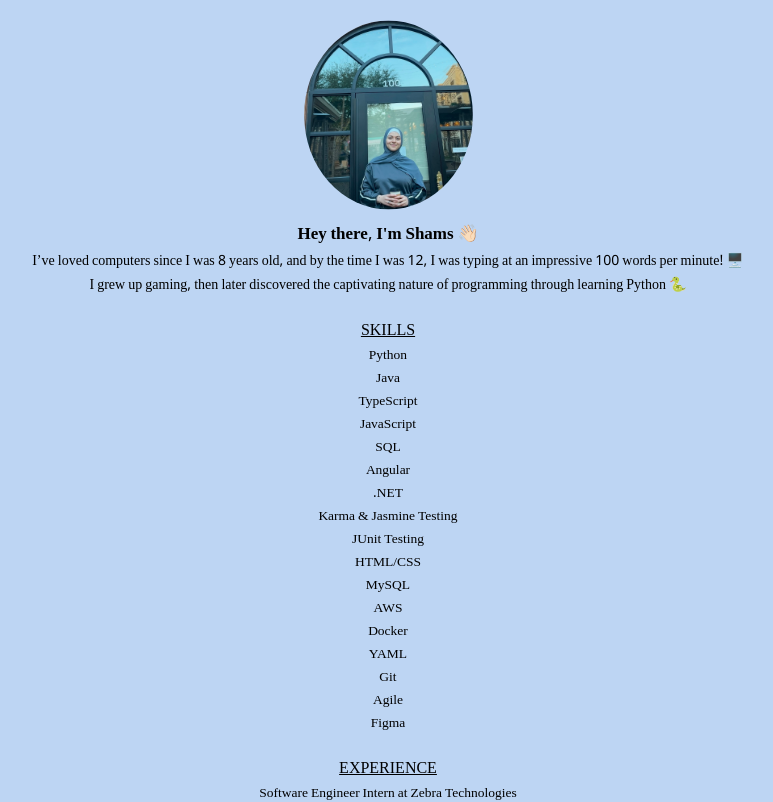
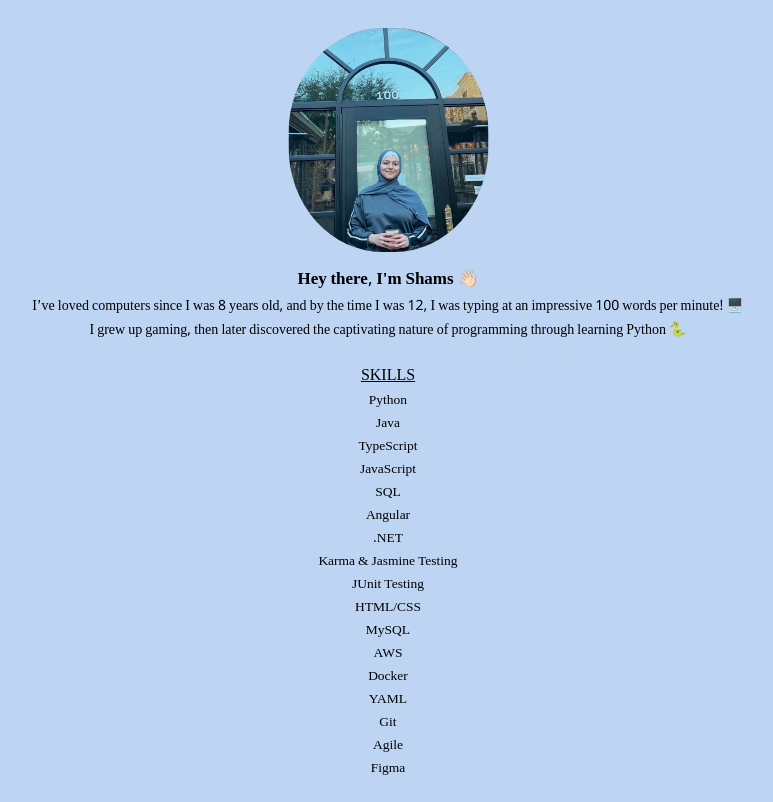
Before and after one commit to shams-hasan/portfolio-website, an Angular app in the folder angular-portfolio/: page / in a window 1280 px wide. Shown: the top 802 px of the page, without its empty margins (252-1025 px from the left). Built offline with nearby package versions, Linux system fonts and the light colour scheme.

Commit message:
adjusted border radius, zoom (scale), and margins/padding of pfp

```diff
--- a/angular-portfolio/src/app/app.component.html
+++ b/angular-portfolio/src/app/app.component.html
@@ -1,6 +1,6 @@
 <div class="heading">
   <div class="images">
-    <img class="profile-pic" width="150" height="140" src="/assets/images/pic.jpg">
+    <img class="profile-pic" width="150" height="140" src="/assets/images/profile-pic.jpg">
   </div>
 </div>
 
--- a/angular-portfolio/src/app/app.component.scss
+++ b/angular-portfolio/src/app/app.component.scss
@@ -50,15 +50,14 @@ body {
 .images {
     margin: auto;
     margin-top: 10px;
-    margin-bottom: 25px;
-    width: 125px;
-    padding-top: 15px;
+    margin-bottom: 45px;
+    padding-top: 40px;
 }
 
 .profile-pic {
-    border-radius: 50%;
+    border-radius: 47%;
     width: 125px;
-    transform: scale(1.35);
+    transform: scale(1.6);
 }
 
 .content > h5 {
```
Also changed, not shown: angular-portfolio/src/assets/images/pic.jpg (deleted), angular-portfolio/src/assets/images/profile-pic.jpg (added).
